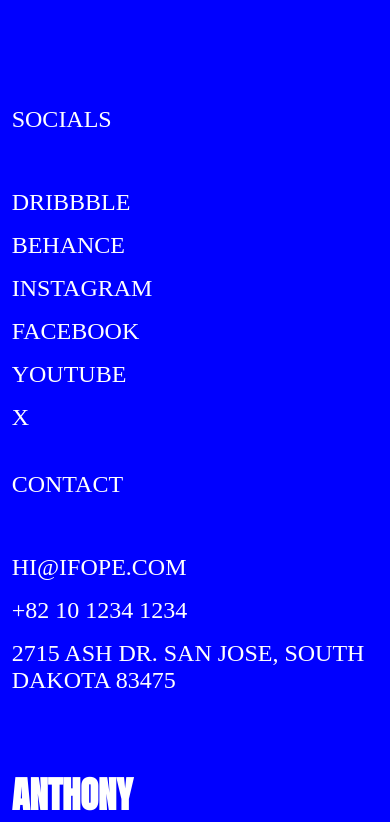
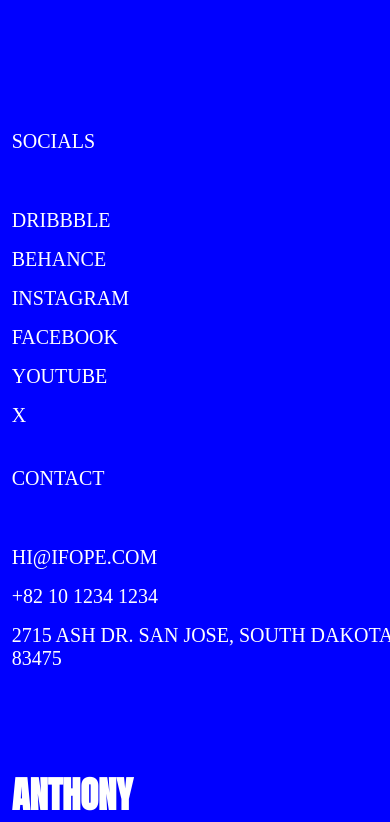
Before and after one commit to dongho9/tintolab, a plain HTML site: page index.html in a window 390 px wide. Shown: the part 6221-7043 px from the top of the page. Drawn offline with Linux system fonts and the light colour scheme; a script that the page names is missing; a web font is replaced by a local one.

Commit message:
footerIssue

```diff
--- a/style.scss
+++ b/style.scss
@@ -308,7 +308,7 @@ main {
     height: 100vh;
     display: flex;
     align-items: center;
-    padding: 90px 3%;
+    padding: 0px 3%;
     footer {
       display: flex;
       flex-wrap: wrap;
@@ -322,16 +322,16 @@ main {
       address {
         font-style: normal;
       }
-
       h2 {
+        position: absolute;
         font-size: 9.375vw;
-        position: absolute;
         bottom: 0;
         font-family: map-get($map: $font, $key: anton);
       }
       dl {
         display: flex;
         flex-direction: column;
+        flex-wrap: wrap;
         gap: 16px;
         font-size: 2.4rem;
         dt {
@@ -346,7 +346,7 @@ main {
 #topBtn {
   position: fixed;
   right: 3%;
-  bottom: -5%;
+  bottom: -10%;
   width: 42px;
   height: 42px;
   background-color: map-get($map: $color, $key: white);
@@ -527,6 +527,9 @@ main {
     #contactSection {
       footer {
         gap: 40px;
+        dl {
+          font-size: 2rem;
+        }
       }
     }
   }
```
Also changed, not shown: style.css.
